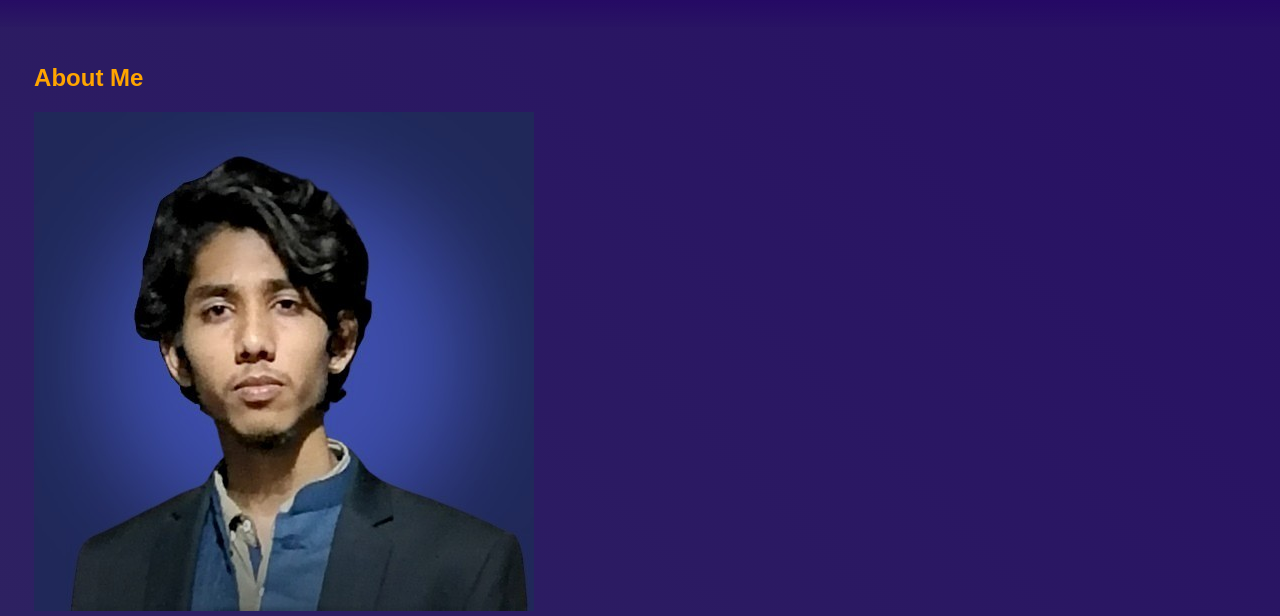
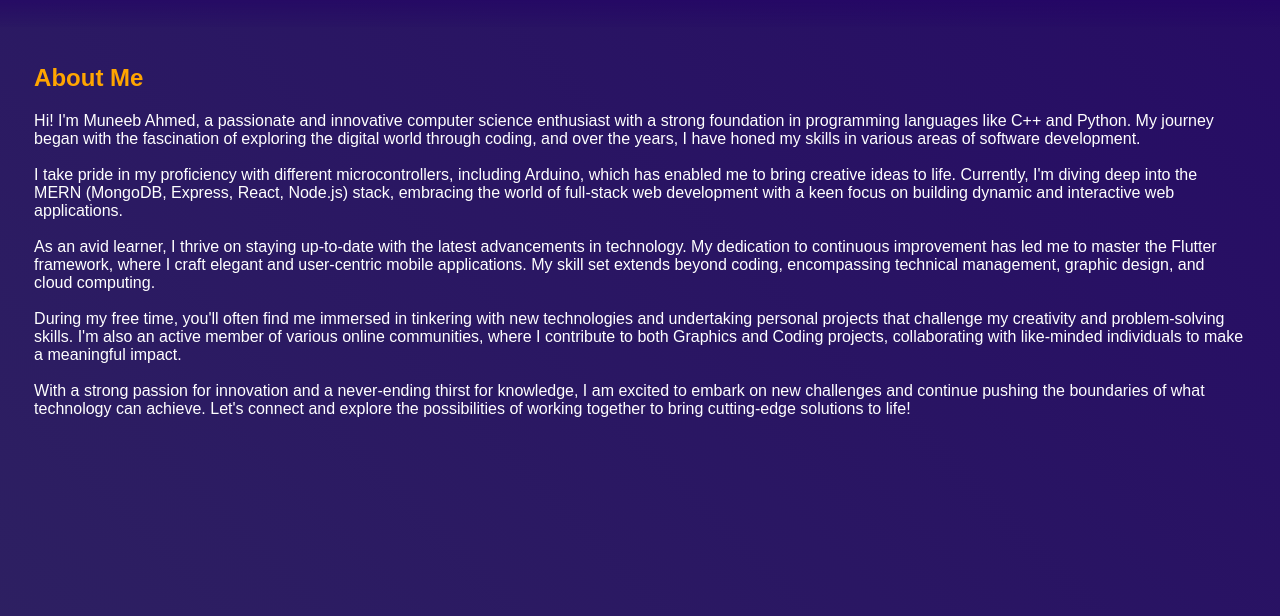
Before and after one commit to Muneeb-Ahmed2002/Muneeb-Ahmed2002.github.io, a plain HTML site: page index.html in a window 1280 px wide. Shown: the part 133-749 px from the top of the page. Drawn offline with Linux system fonts and the light colour scheme.

Commit message:
Update index.html

```diff
--- a/index.html
+++ b/index.html
@@ -25,7 +25,6 @@
 <main>
     <section id="about-me">
         <h1>About Me</h1>
-	<img src="Profile Picture.jpg" alt = "Muneeb Ahmed" class = "content-image">
         <p class="read-more" >
 			Hi! I'm Muneeb Ahmed, a passionate and innovative computer science enthusiast with a strong foundation in programming languages like C++ and Python. My journey began with the fascination of exploring the digital world through coding, and over the years, I have honed my skills in various areas of software development.
 			<br><br>
```
